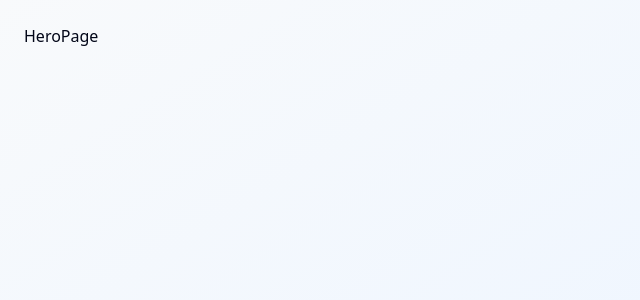
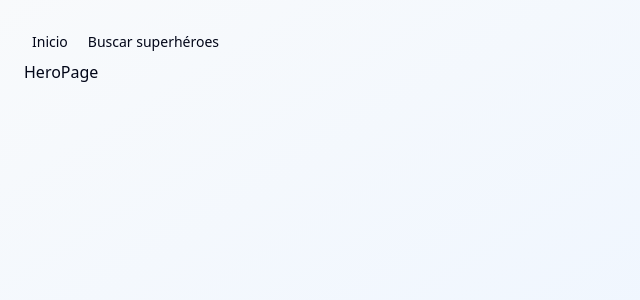
Before and after one commit to virginiar/react-heroes-app, a React (Vite) app: page /heroes/1 in a window 1280 px wide. Shown: the top 300 px of the page, without its empty margins (0-640 px from the left). Built offline with nearby package versions, Linux system fonts and the light colour scheme.

Commit message:
Añadiendo los componentes CustomMenu y NavigationMenu

```diff
--- /dev/null
+++ b/src/components/custom/CustomMenu.tsx
@@ -0,0 +1,42 @@
+import { Link, useLocation } from "react-router";
+import {
+  NavigationMenu,
+  NavigationMenuItem,
+  NavigationMenuLink,
+  NavigationMenuList,
+} from "../ui/navigation-menu";
+import { cn } from "@/lib/utils";
+
+export const CustomMenu = () => {
+  const { pathname } = useLocation();
+
+  const isActive = (path: string) => {
+    return pathname === path;
+  };
+
+  return (
+    <NavigationMenu>
+      <NavigationMenuList>
+        {/* Home */}
+        <NavigationMenuItem>
+          <NavigationMenuLink
+            asChild
+            className={cn(isActive("/") && "bg-slate-200", "p-2 rounded-md")}
+          >
+            <Link to="/">Inicio</Link>
+          </NavigationMenuLink>
+        </NavigationMenuItem>
+
+        {/* Search */}
+        <NavigationMenuItem>
+          <NavigationMenuLink
+            asChild
+            className={cn(isActive("/search") && "bg-slate-200", "p-2 rounded-md")}
+          >
+            <Link to="/search">Buscar superhéroes</Link>
+          </NavigationMenuLink>
+        </NavigationMenuItem>
+      </NavigationMenuList>
+    </NavigationMenu>
+  );
+};
--- /dev/null
+++ b/src/components/ui/navigation-menu.tsx
@@ -0,0 +1,168 @@
+import * as React from "react"
+import { cva } from "class-variance-authority"
+import { ChevronDownIcon } from "lucide-react"
+import { NavigationMenu as NavigationMenuPrimitive } from "radix-ui"
+
+import { cn } from "@/lib/utils"
+
+function NavigationMenu({
+  className,
+  children,
+  viewport = true,
+  ...props
+}: React.ComponentProps<typeof NavigationMenuPrimitive.Root> & {
+  viewport?: boolean
+}) {
+  return (
+    <NavigationMenuPrimitive.Root
+      data-slot="navigation-menu"
+      data-viewport={viewport}
+      className={cn(
+        "group/navigation-menu relative flex max-w-max flex-1 items-center justify-center",
+        className
+      )}
+      {...props}
+    >
+      {children}
+      {viewport && <NavigationMenuViewport />}
+    </NavigationMenuPrimitive.Root>
+  )
+}
+
+function NavigationMenuList({
+  className,
+  ...props
+}: React.ComponentProps<typeof NavigationMenuPrimitive.List>) {
+  return (
+    <NavigationMenuPrimitive.List
+      data-slot="navigation-menu-list"
+      className={cn(
+        "group flex flex-1 list-none items-center justify-center gap-1",
+        className
+      )}
+      {...props}
+    />
+  )
+}
+
+function NavigationMenuItem({
+  className,
+  ...props
+}: React.ComponentProps<typeof NavigationMenuPrimitive.Item>) {
+  return (
+    <NavigationMenuPrimitive.Item
+      data-slot="navigation-menu-item"
+      className={cn("relative", className)}
+      {...props}
+    />
+  )
+}
+
+const navigationMenuTriggerStyle = cva(
+  "group inline-flex h-9 w-max items-center justify-center rounded-md bg-background px-4 py-2 text-sm font-medium hover:bg-accent hover:text-accent-foreground focus:bg-accent focus:text-accent-foreground disabled:pointer-events-none disabled:opacity-50 data-[state=open]:hover:bg-accent data-[state=open]:text-accent-foreground data-[state=open]:focus:bg-accent data-[state=open]:bg-accent/50 focus-visible:ring-ring/50 outline-none transition-[color,box-shadow] focus-visible:ring-[3px] focus-visible:outline-1"
+)
+
+function NavigationMenuTrigger({
+  className,
+  children,
+  ...props
+}: React.ComponentProps<typeof NavigationMenuPrimitive.Trigger>) {
+  return (
+    <NavigationMenuPrimitive.Trigger
+      data-slot="navigation-menu-trigger"
+      className={cn(navigationMenuTriggerStyle(), "group", className)}
+      {...props}
+    >
+      {children}{" "}
+      <ChevronDownIcon
+        className="relative top-[1px] ml-1 size-3 transition duration-300 group-data-[state=open]:rotate-180"
+        aria-hidden="true"
+      />
+    </NavigationMenuPrimitive.Trigger>
+  )
+}
+
+function NavigationMenuContent({
+  className,
+  ...props
+}: React.ComponentProps<typeof NavigationMenuPrimitive.Content>) {
+  return (
+    <NavigationMenuPrimitive.Content
+      data-slot="navigation-menu-content"
+      className={cn(
+        "data-[motion^=from-]:animate-in data-[motion^=to-]:animate-out data-[motion^=from-]:fade-in data-[motion^=to-]:fade-out data-[motion=from-end]:slide-in-from-right-52 data-[motion=from-start]:slide-in-from-left-52 data-[motion=to-end]:slide-out-to-right-52 data-[motion=to-start]:slide-out-to-left-52 top-0 left-0 w-full p-2 pr-2.5 md:absolute md:w-auto",
+        "group-data-[viewport=false]/navigation-menu:bg-popover group-data-[viewport=false]/navigation-menu:text-popover-foreground group-data-[viewport=false]/navigation-menu:data-[state=open]:animate-in group-data-[viewport=false]/navigation-menu:data-[state=closed]:animate-out group-data-[viewport=false]/navigation-menu:data-[state=closed]:zoom-out-95 group-data-[viewport=false]/navigation-menu:data-[state=open]:zoom-in-95 group-data-[viewport=false]/navigation-menu:data-[state=open]:fade-in-0 group-data-[viewport=false]/navigation-menu:data-[state=closed]:fade-out-0 group-data-[viewport=false]/navigation-menu:top-full group-data-[viewport=false]/navigation-menu:mt-1.5 group-data-[viewport=false]/navigation-menu:overflow-hidden group-data-[viewport=false]/navigation-menu:rounded-md group-data-[viewport=false]/navigation-menu:border group-data-[viewport=false]/navigation-menu:shadow group-data-[viewport=false]/navigation-menu:duration-200 **:data-[slot=navigation-menu-link]:focus:ring-0 **:data-[slot=navigation-menu-link]:focus:outline-none",
+        className
+      )}
+      {...props}
+    />
+  )
+}
+
+function NavigationMenuViewport({
+  className,
+  ...props
+}: React.ComponentProps<typeof NavigationMenuPrimitive.Viewport>) {
+  return (
+    <div
+      className={cn(
+        "absolute top-full left-0 isolate z-50 flex justify-center"
+      )}
+    >
+      <NavigationMenuPrimitive.Viewport
+        data-slot="navigation-menu-viewport"
+        className={cn(
+          "origin-top-center bg-popover text-popover-foreground data-[state=open]:animate-in data-[state=closed]:animate-out data-[state=closed]:zoom-out-95 data-[state=open]:zoom-in-90 relative mt-1.5 h-[var(--radix-navigation-menu-viewport-height)] w-full overflow-hidden rounded-md border shadow md:w-[var(--radix-navigation-menu-viewport-width)]",
+          className
+        )}
+        {...props}
+      />
+    </div>
+  )
+}
+
+function NavigationMenuLink({
+  className,
+  ...props
+}: React.ComponentProps<typeof NavigationMenuPrimitive.Link>) {
+  return (
+    <NavigationMenuPrimitive.Link
+      data-slot="navigation-menu-link"
+      className={cn(
+        "data-[active=true]:focus:bg-accent data-[active=true]:hover:bg-accent data-[active=true]:bg-accent/50 data-[active=true]:text-accent-foreground hover:bg-accent hover:text-accent-foreground focus:bg-accent focus:text-accent-foreground focus-visible:ring-ring/50 [&_svg:not([class*='text-'])]:text-muted-foreground flex flex-col gap-1 rounded-sm p-2 text-sm transition-all outline-none focus-visible:ring-[3px] focus-visible:outline-1 [&_svg:not([class*='size-'])]:size-4",
+        className
+      )}
+      {...props}
+    />
+  )
+}
+
+function NavigationMenuIndicator({
+  className,
+  ...props
+}: React.ComponentProps<typeof NavigationMenuPrimitive.Indicator>) {
+  return (
+    <NavigationMenuPrimitive.Indicator
+      data-slot="navigation-menu-indicator"
+      className={cn(
+        "data-[state=visible]:animate-in data-[state=hidden]:animate-out data-[state=hidden]:fade-out data-[state=visible]:fade-in top-full z-[1] flex h-1.5 items-end justify-center overflow-hidden",
+        className
+      )}
+      {...props}
+    >
+      <div className="bg-border relative top-[60%] h-2 w-2 rotate-45 rounded-tl-sm shadow-md" />
+    </NavigationMenuPrimitive.Indicator>
+  )
+}
+
+export {
+  NavigationMenu,
+  NavigationMenuList,
+  NavigationMenuItem,
+  NavigationMenuContent,
+  NavigationMenuTrigger,
+  NavigationMenuLink,
+  NavigationMenuIndicator,
+  NavigationMenuViewport,
+  navigationMenuTriggerStyle,
+}
--- a/src/heroes/layouts/HeroesLayout.tsx
+++ b/src/heroes/layouts/HeroesLayout.tsx
@@ -1,9 +1,11 @@
+import { CustomMenu } from "@/components/custom/CustomMenu";
 import { Outlet } from "react-router";
 
 export const HeroesLayout = () => {
   return (
     <div className="min-h-screen bg-linear-to-br from-slate-50 via-blue-50 to-purple-50">
       <div className="max-w-7xl mx-auto p-6">
+        <CustomMenu />
         <Outlet />
       </div>
     </div>
```
